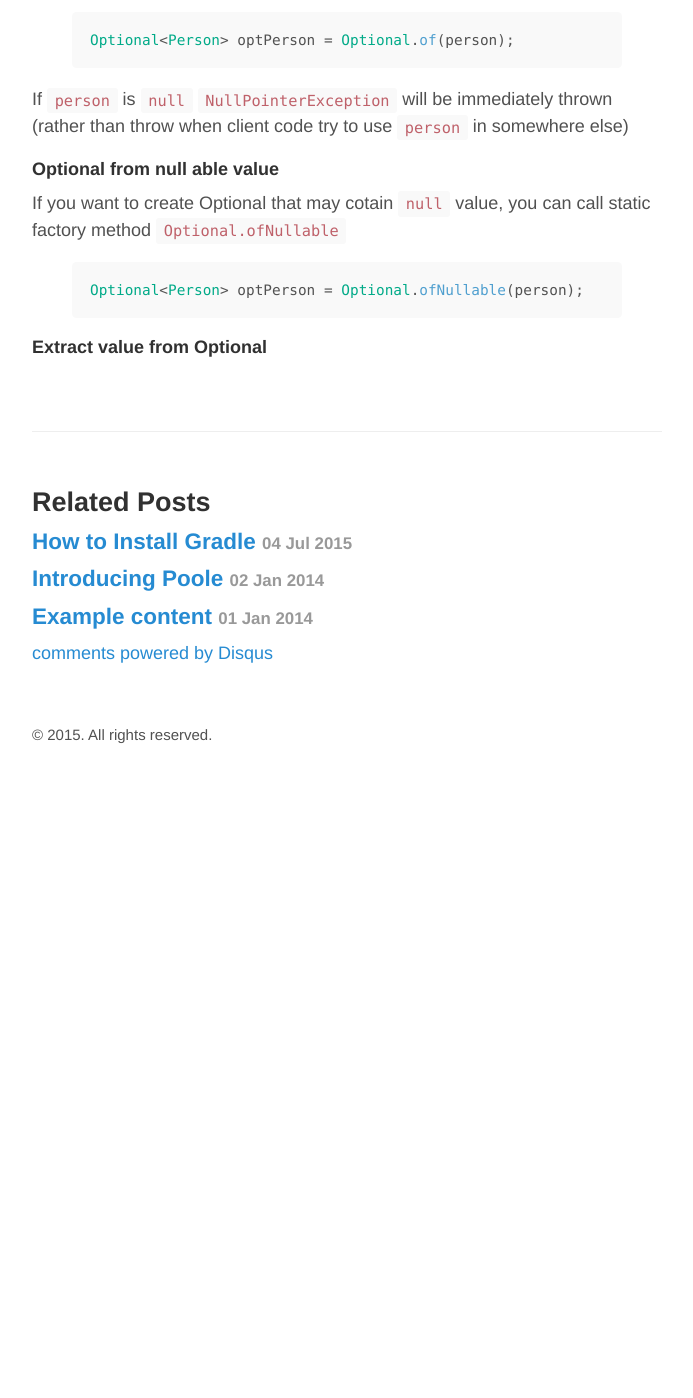
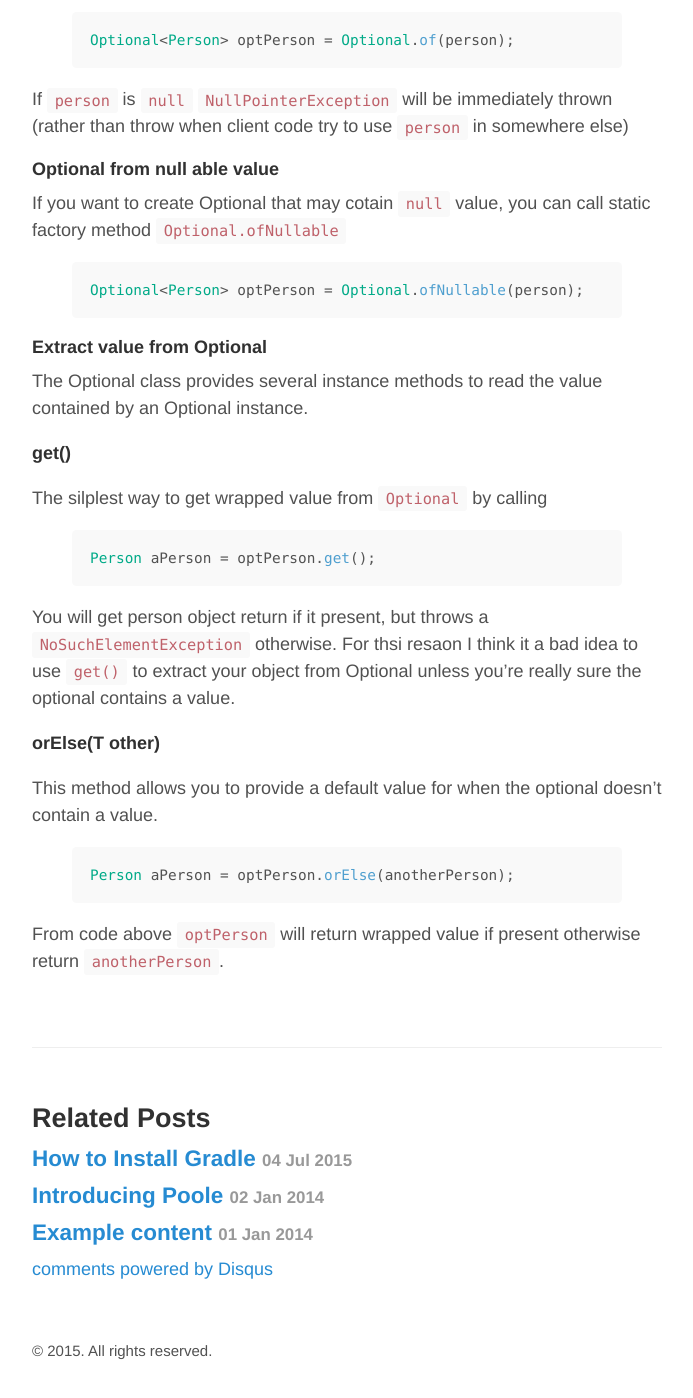
Before and after one commit to tsongpon/songpon.github.io, a Jekyll site: the page built from _posts/2015-07-12-optional-in-java8.md, in a window 1280 px wide and 1400 px high, scrolled down 909 px. Shown: the whole window, without its empty margins (293-986 px from the left). Built offline with Jekyll 4.4.1, drawn with Linux system fonts in a browser that asks for light colours; comment, search, counter and statistics services are not loaded; before the commit the page ends 1693 px from its top, so only the background shows below that.

Commit message:
New post optional

```diff
--- a/_posts/2015-07-12-optional-in-java8.md
+++ b/_posts/2015-07-12-optional-in-java8.md
@@ -38,3 +38,24 @@ Optional<Person> optPerson = Optional.ofNullable(person);
 {% endhighlight %}
 
 #### Extract value from Optional
+The Optional class provides several instance methods to read the value contained by an Optional instance.
+
+**get()**
+
+The silplest way to get wrapped value from `Optional` by calling
+
+{% highlight java %}
+Person aPerson = optPerson.get();
+{% endhighlight %}
+
+You will get person object return if it present, but throws a `NoSuchElementException` otherwise. For thsi resaon I think it a bad idea to use `get()` to extract your object from Optional unless you’re really sure the optional contains a value.
+
+**orElse(T other)**
+
+This method allows you to provide a default value for when the optional doesn’t contain a value.
+
+{% highlight java %}
+Person aPerson = optPerson.orElse(anotherPerson);
+{% endhighlight %}
+
+From code above `optPerson` will return wrapped value if present otherwise return `anotherPerson`.
```
